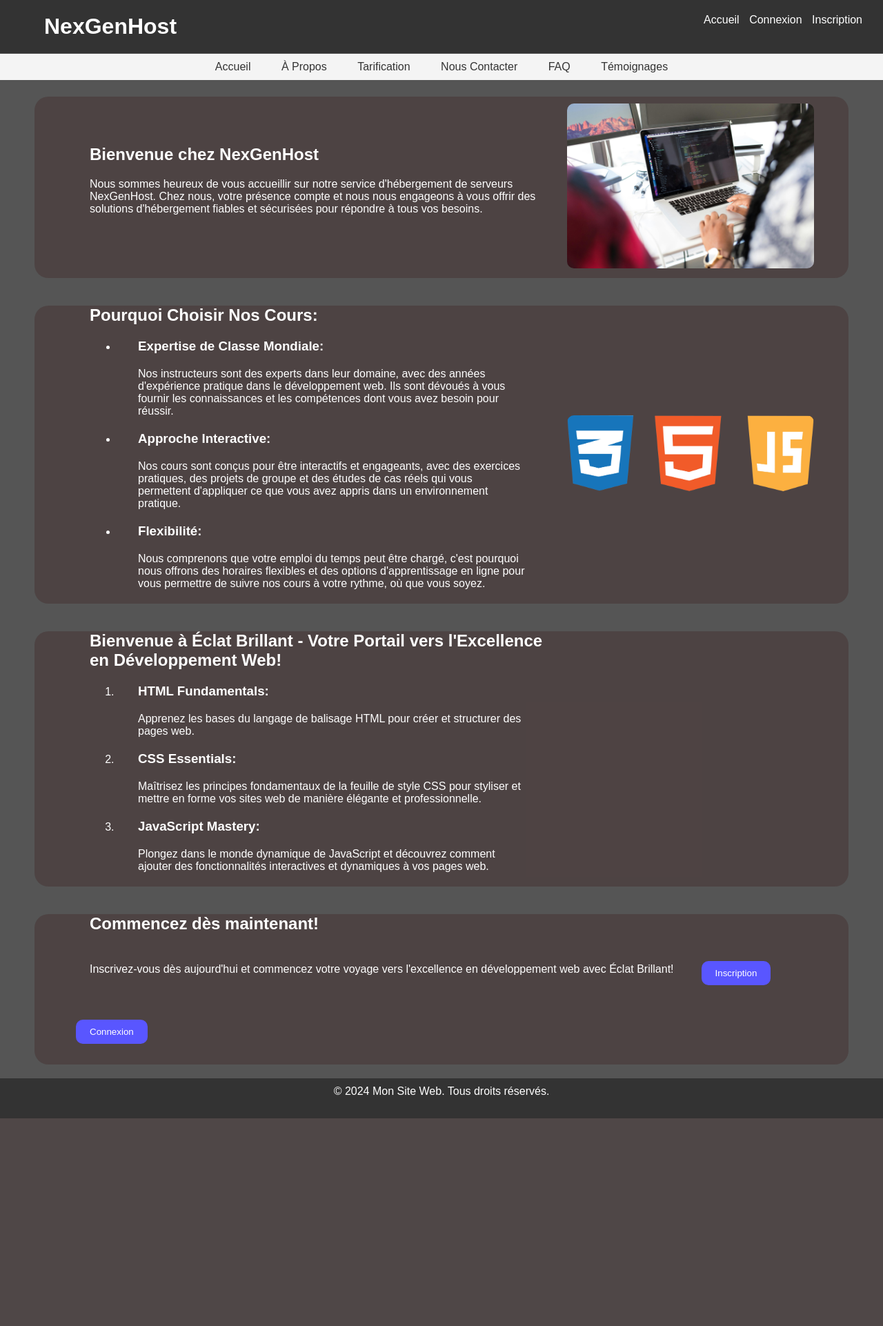
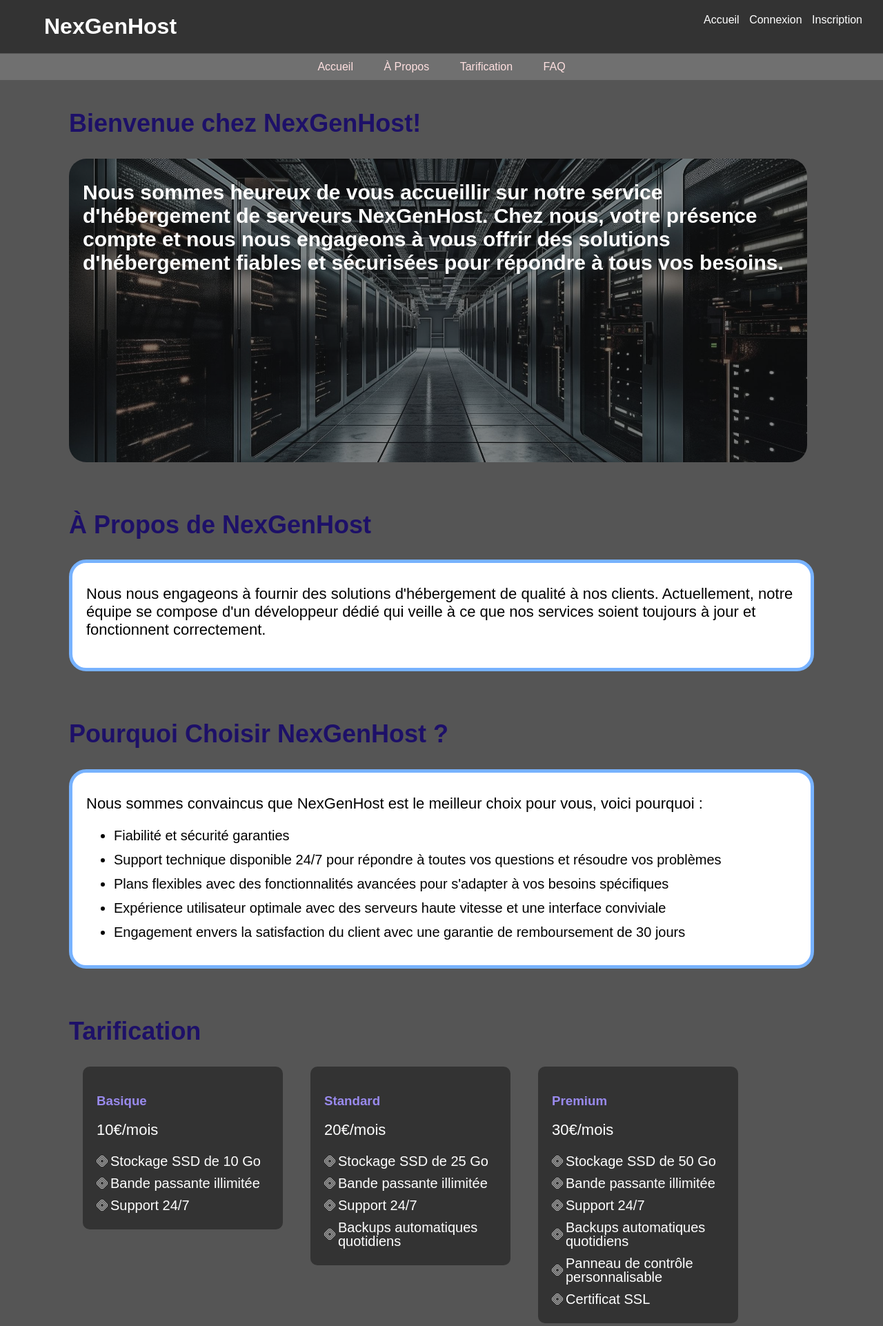
Before and after one commit to AhmedCha/Projet-DevWeb, a PHP site: page / in a window 1280 px wide. Shown: the top 1922 px of the page at 69% size. Before the commit the page ends 1621 px from the top, so only its background shows below. Run offline with PHP 8.4, Linux system fonts and the light colour scheme.

Commit message:
modified:   CSS/indexStyle.css 	modified:   CSS/loginStyle.css 	deleted:    CSS/proposStyle.css 	modified:   CSS/signupStyle.css 	modified:   JavaScript/indexScript.js 	modified:   index.html 	modified:   login.html 	deleted:    propos.html 	modified:   signup.html 	new file:   src/26047.jpg 	new file:   src/26047.png 	new file:   src/bullet-point.png

```diff
--- a/CSS/indexStyle.css
+++ b/CSS/indexStyle.css
@@ -15,6 +15,7 @@
     padding: 20px;
     position: fixed;
     width: 100%;
+    z-index: 2;
 }
 
 header h1 {
@@ -22,7 +23,7 @@
     padding: 0;
     margin: 0;
     margin-left: 5%;
-    color: #fff;
+    color: #ffffff;
     text-align: start;
 }
 
@@ -30,6 +31,8 @@
     list-style-type: none;
     padding: 0;
     margin: 0;
+    float: right;
+    margin-right: 25px;
 }
 
 header ul li {
@@ -52,127 +55,135 @@
     width: 100%;
     margin-top: 78px;
     position: fixed;
-    background-color: #f4f4f4;
+    background-color: #707070;
     padding: 10px 0;
     text-align: center;
+    z-index: 2;
 }
 
 nav a {
     text-decoration: none;
-    color: #333;
+    color: #ffe0e0;
     padding: 10px 20px;
 }
 
-#accueilpropos {
-    float: left;
+/* container styling */
+.break {
+    margin-top: 60px;
 }
 
-#loginsignup {
-    float: right;
-    margin-right: 25px;
+section {
+    padding: 20px;
+    max-width: 1080px;
+    width: calc(100% - 40px);
 }
 
-/* Content styling */
-.break{
-    margin-top: 120px;
+#home .container {
+    background-image: url('../src/26047.png');
+    background-size: cover;
+    background-position: center;
+    padding: 20px;
+    min-height: 400px;
+    border: 0;
+    background-color: rgb(24, 26, 27);
 }
 
-.content {
-    border: 0px solid black;
-    border-radius: 20px;
-    background-color: rgba(51, 0, 0, 0.212);
-    margin: 0px;
-    margin-top: 20px;
-    margin-bottom: 20px;
-    max-width: 1080px;
-    align-items: center;
+#home .container p {
+    font-size: 30px;
+    color: rgb(255, 255, 255);
+    font-weight: bold;
 }
 
-.bloc {
-    width: fit-content;
+.container {
+    border: 5px solid rgb(119, 178, 255);
+    border-radius: 25px;
+    background-color: rgb(255, 255, 255);
+    align-items: center;
+    padding: 20px;
+    width: calc(100% - 50px);
 }
 
-h2,
-h3,
-p,
-ol,
-ul {
-    margin: 0 30px 20px;
-    color: #fff;
+#pricing .container {
+    padding: 0;
+    border: 0px solid black;
 }
 
-.img1 img {
-    max-width: 100%;
-    height: auto;
-    border-radius: 10px;
-    margin-top: 10px;
-    margin-bottom: 10px;
+.ul {
+    list-style-type: none;
+    margin: 0;
+    padding: 0;
 }
 
-@media screen and (max-width: 767px) {
-    .content {
-        display: flex;
-        flex-direction: column;
-        flex: auto;
-        padding: 0 50px 0 50px;
+.ul li {
+    margin-bottom: 5px;
+    /* Add some space between list items */
+    padding-left: 20px;
+    /* Space for the icon */
+    background: url('../src/bullet-point.png') left center no-repeat;
+    /* Set the image as background */
+    background-size: 16px;
+    /* Adjust size of the icon */
+    line-height: 20px;
+    /* Center the text vertically */
 }
 
-    .bloc,
-    .img1 {
-        max-width: 90%;
-        width: auto;
-    }
+.container ul li {
+    font-size: 20px;
+    margin-top: 12px;
 }
 
-@media screen and (min-width: 768px) {
-    .content {
-        display: flex;
-        flex-wrap: wrap;
-        padding: 0 50px 0 50px;
+.container p {
+    font-size: 22px;
+    margin-top: 12px;
 }
 
-    .bloc {
-        min-width: 334px;
-        width: calc(90% - 250px);
-        float: left;
+h3 {
+    color: #998aed;
 }
 
-    .img1 {
-        max-width: 436px;
-        width: calc(10% + 250px);
-        float: left;
-    }
+h2 {
+    color: rgb(29, 16, 104);
+    font-size: 36px;
 }
 
-/* Button styles */
-.btn {
-    max-width: fit-content;
-    text-decoration: none;
-    background-color: rgb(89, 86, 255);
-    color: white;
-    border: 1px transparent;
-    border-radius: 10px;
-    padding: 10px 20px;
-    margin: 20px 50px 30px 20%;
-    margin-left: 10px;
+p {
+    color: #000000;
+}
+
+.pricing-tier ul {
+    color: #ffffff;
 }
 
 
-.btn:hover {
-    background-color: rgb(63, 62, 173);
+.pricing-tier {
+    border-radius: 10px;
+    background-color: #333;
+    padding: 20px;
+    margin-bottom: 20px;
+    width: 250px;
+    float: left;
+    margin: 0 20px 5px 20px;
+    height: auto;
+}
+
+.pricing-tier p {
+    color: white;
 }
 
 /* Footer */
 footer {
     font-size: 16px;
     text-align: center;
-    color: white;
     padding: 10px 0;
     background-color: #333;
     width: 100%;
     margin: auto;
 }
 
+footer p {
+    color: rgb(255, 255, 255);
+}
+
 input:focus {
     outline: none;
 }
--- a/index.html
+++ b/index.html
@@ -10,108 +10,126 @@
 
 <body>
     <header>
-            <ul id="loginsignup">
-                <li><a href="index.html">Accueil</a></li>
-                <li id="signupH"><a href="login.html">Connexion</a></li>
-                <li id="loginH"><a href="signup.html">Inscription</a></li>
-            </ul>
-            <h1>NexGenHost</h1>
+        <ul>
+            <li><a href="index.html">Accueil</a></li>
+            <li id="signupH"><a href="login.html">Connexion</a></li>
+            <li id="loginH"><a href="signup.html">Inscription</a></li>
+        </ul>
+        <h1>NexGenHost</h1>
     </header>
     <nav>
         <a href="#home">Accueil</a>
         <a href="#about">À Propos</a>
         <a href="#pricing">Tarification</a>
-        <a href="#contact">Nous Contacter</a>
         <a href="#faq">FAQ</a>
-        <a href="#testimonials">Témoignages</a>
     </nav>
 
     <div class="break"></div>
 
     <div class="content">
         <div class="bloc">
-            <h2>Bienvenue chez NexGenHost</h2>
+            <h2></h2>
+            <p></p>
+        </div>
+        <div class="img1">
+            <img src="">
+        </div>
+    </div>
+
+    <section id="home">
+
+        <h2>Bienvenue chez NexGenHost!</h2>
+        <div class="container">
             <p>Nous sommes heureux de vous accueillir sur notre service d'hébergement de serveurs NexGenHost. Chez nous,
                 votre présence compte et nous nous engageons à vous offrir des solutions d'hébergement fiables et
                 sécurisées pour répondre à tous vos besoins.</p>
         </div>
-        <div class="img1">
-            <img src="src/pexels-christina-morillo.jpg">
+    </section>
+
+    <section id="about">
+        <h2>À Propos de NexGenHost</h2>
+        <div class="container">
+            <p> Nous nous engageons à fournir des solutions d'hébergement de qualité à nos clients. Actuellement, notre
+                équipe se compose d'un développeur dédié qui veille à ce que nos services soient toujours à jour et
+                fonctionnent correctement.</p>
         </div>
-    </div>
-
-    <div class="content">
-        <div class="bloc">
-            <h2>Pourquoi Choisir Nos Cours:</h2>
-
-            <ul class="unlist">
-                <li>
-                    <h3>Expertise de Classe Mondiale: </h3>
-                    <p>Nos instructeurs sont des experts dans leur domaine, avec des années d'expérience pratique dans
-                        le
-                        développement web. Ils sont dévoués à vous fournir les connaissances et les compétences dont
-                        vous
-                        avez besoin pour réussir.</p>
+    </section>
+    <section id="why-choose-us">
+        <h2>Pourquoi Choisir NexGenHost ?</h2>
+        <div class="container">
+            <p>Nous sommes convaincus que NexGenHost est le meilleur choix pour vous, voici pourquoi :</p>
+            <ul>
+                <li>Fiabilité et sécurité garanties</li>
+                <li>Support technique disponible 24/7 pour répondre à toutes vos questions et résoudre vos problèmes
                 </li>
-                <li>
-                    <h3>Approche Interactive:</h3>
-                    <p>Nos cours sont conçus pour être interactifs et engageants, avec des exercices pratiques, des
-                        projets
-                        de groupe et des études de cas réels qui vous permettent d'appliquer ce que vous avez appris
-                        dans un
-                        environnement pratique.</p>
-                </li>
-                <li>
-                    <h3>Flexibilité:</h3>
-                    <p>Nous comprenons que votre emploi du temps peut être chargé, c'est pourquoi nous offrons des
-                        horaires
-                        flexibles et des options d'apprentissage en ligne pour vous permettre de suivre nos cours à
-                        votre
-                        rythme, où que vous soyez.</p>
-                </li>
+                <li>Plans flexibles avec des fonctionnalités avancées pour s'adapter à vos besoins spécifiques</li>
+                <li>Expérience utilisateur optimale avec des serveurs haute vitesse et une interface conviviale</li>
+                <li>Engagement envers la satisfaction du client avec une garantie de remboursement de 30 jours</li>
             </ul>
         </div>
-        <div class="img1">
-            <img src="src/html5-css3-js-icon-set-web-development-logo-icon-set.png">
+    </section>
+    <section id="pricing">
+        <h2>Tarification</h2>
+        <div class="container">
+            <div class="pricing-tier">
+                <h3>Basique</h3>
+                <p>10€/mois</p>
+                <ul class="ul">
+                    <li>Stockage SSD de 10 Go</li>
+                    <li>Bande passante illimitée</li>
+                    <li>Support 24/7</li>
+                </ul>
+            </div>
+            <div class="pricing-tier">
+                <h3>Standard</h3>
+                <p>20€/mois</p>
+                <ul class="ul">
+                    <li>Stockage SSD de 25 Go</li>
+                    <li>Bande passante illimitée</li>
+                    <li>Support 24/7</li>
+                    <li>Backups automatiques quotidiens</li>
+                </ul>
+            </div>
+            <div class="pricing-tier">
+                <h3>Premium</h3>
+                <p>30€/mois</p>
+                <ul class="ul">
+                    <li>Stockage SSD de 50 Go</li>
+                    <li>Bande passante illimitée</li>
+                    <li>Support 24/7</li>
+                    <li>Backups automatiques quotidiens</li>
+                    <li>Panneau de contrôle personnalisable</li>
+                    <li>Certificat SSL</li>
+                </ul>
+            </div>
         </div>
+    </section>
 
-    </div>
-
-    <div class="content">
-        <div class="bloc">
-            <h2>Bienvenue à Éclat Brillant - Votre Portail vers l'Excellence en Développement Web!</h2>
-
-            <ol class="unlist">
-                <li>
-                    <h3>HTML Fundamentals:</h3>
-                    <p>Apprenez les bases du langage de balisage HTML pour créer et structurer des pages web.</p>
-                </li>
-                <li>
-                    <h3>CSS Essentials: </h3>
-                    <p>Maîtrisez les principes fondamentaux de la feuille de style CSS pour styliser et mettre en forme
-                        vos sites web de manière élégante et professionnelle.</p>
-                </li>
-                <li>
-                    <h3>JavaScript Mastery: </h3>
-                    <p>Plongez dans le monde dynamique de JavaScript et découvrez comment ajouter des fonctionnalités
-                        interactives et dynamiques à vos pages web.</p>
-                </li>
-            </ol>
+    <section id="faq">
+        <h2>FAQ</h2>
+        <div class="container">
+            <p>Voici quelques questions fréquemment posées concernant NexGenHost :</p>
+            <ul>
+                <li><strong>À quel point mes données sont-elles sécurisées ?</strong> - Vos données sont hautement
+                    sécurisées chez NexGenHost. Nous utilisons des mesures de sécurité de pointe pour protéger vos
+                    informations.</li>
+                <li><strong>Puis-je mettre à niveau mon plan ?</strong> - Oui, vous pouvez facilement mettre à niveau
+                    votre plan à tout moment pour répondre à vos besoins croissants.</li>
+                <li><strong>Offrez-vous des remboursements ?</strong> - Oui, nous offrons une garantie de remboursement
+                    de 30 jours pour tous nos plans d'hébergement.</li>
+                <li><strong>Y a-t-il des frais de configuration ?</strong> - Non, il n'y a pas de frais de configuration
+                    pour aucun de nos plans d'hébergement.</li>
+                <li><strong>Quelle est la différence entre les plans Basic, Standard et Premium ?</strong> - Les plans
+                    diffèrent principalement par la quantité de stockage SSD et les fonctionnalités supplémentaires
+                    telles que les backups automatiques et le panneau de contrôle personnalisable.</li>
+            </ul>
         </div>
-        <img class="img1" src="">
-    </div>
-
-    <div class="content">
-        <h2>Commencez dès maintenant!</h2>
-        <p>Inscrivez-vous dès aujourd'hui et commencez votre voyage vers l'excellence en développement web avec Éclat
-            Brillant!</p>
-        <button id="signup" class="btn">Inscription</button>
-        <button id="login" class="btn">Connexion</button>
-    </div>
+    </section>
 
     <footer>
         <p>© 2024 Mon Site Web. Tous droits réservés.</p>
     </footer>
+
     <script src="JavaScript/indexScript.js"></script>
 </body>
 
```
Also changed, not shown: CSS/loginStyle.css (+31 -0 lines), CSS/proposStyle.css (deleted, +0 -129 lines), CSS/signupStyle.css (+17 -7 lines), JavaScript/indexScript.js (+14 -0 lines), login.html (+6 -10 lines), propos.html (deleted, +0 -85 lines), signup.html (+6 -10 lines), src/26047.jpg (added), src/26047.png (added), src/bullet-point.png (added). Lines whose indentation alone changed are shown as unchanged.
